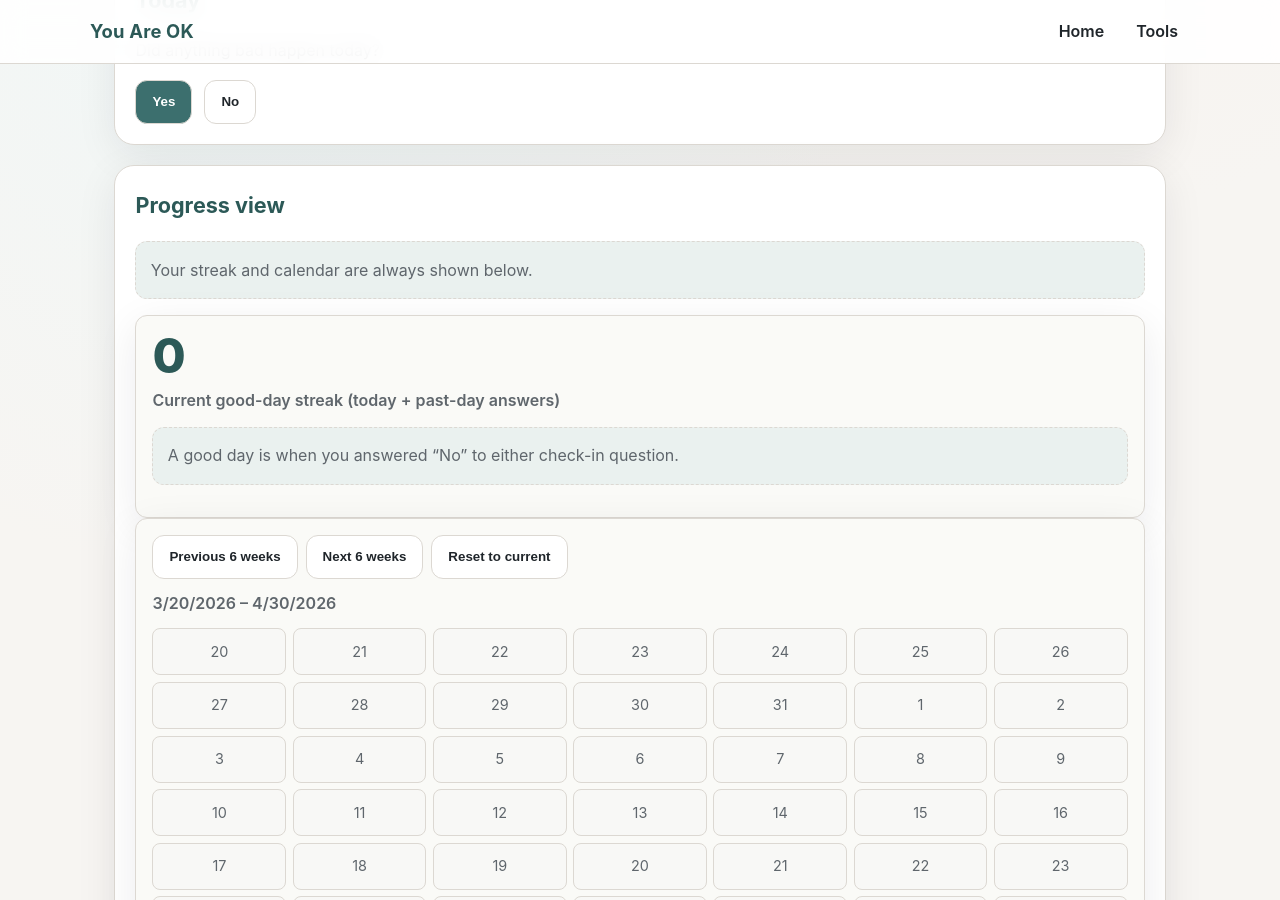
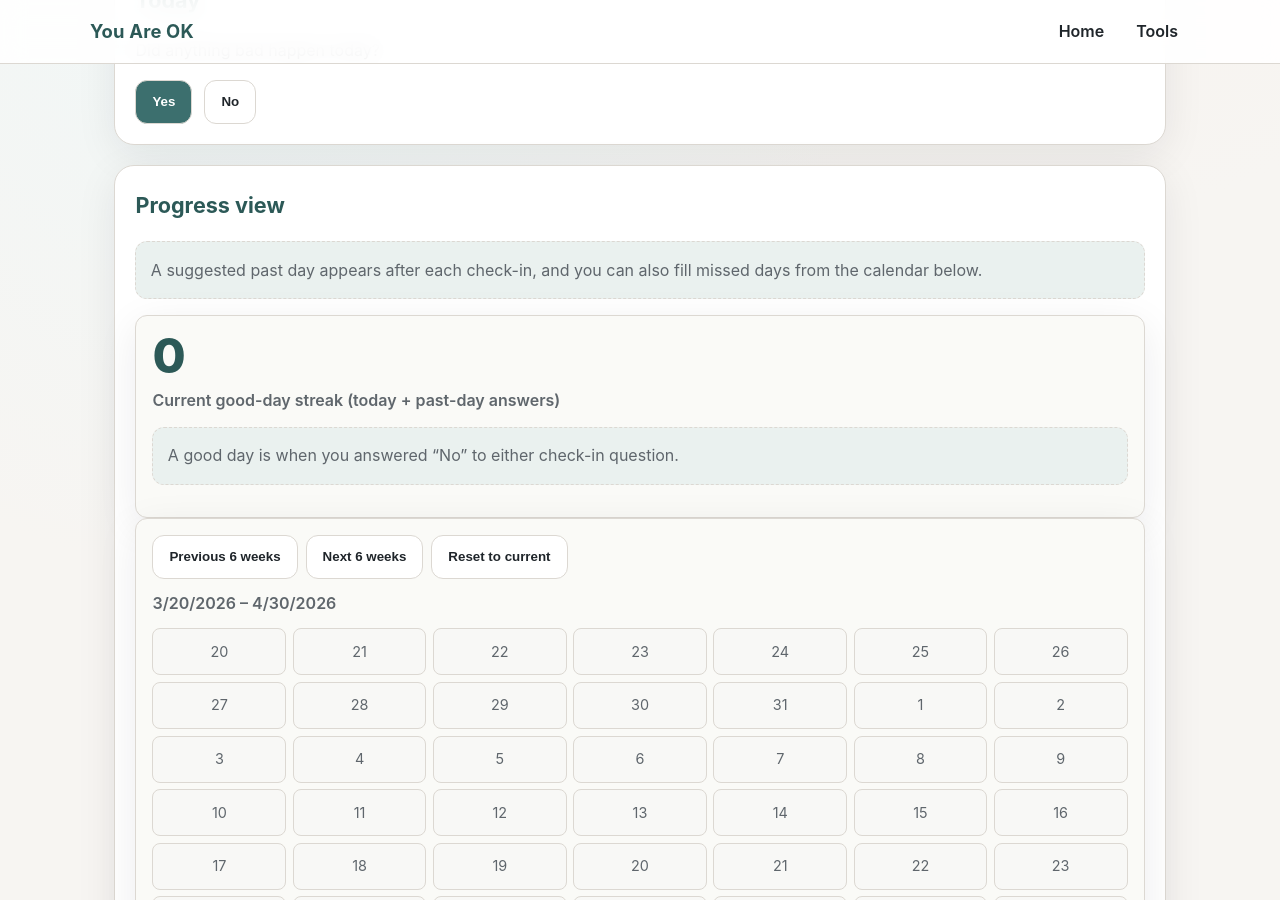
Before and after one commit to ptrcko/you-are-ok, a Jekyll site: the page built from tools/positive-record.md, in a window 1280 px wide and 900 px high, scrolled down 400 px. Built offline with Jekyll 4.4.1, drawn with Linux system fonts in a browser that asks for light colours; some of the changed lines change nothing that is shown.

Commit message:
Keep suggested random past day alongside calendar missed-day logging

```diff
--- a/assets/js/tools/positive-record/controller.js
+++ b/assets/js/tools/positive-record/controller.js
@@ -1,4 +1,12 @@
-import { createEntry, deleteEntry, formatLongDate, listEntries, randomReflection, saveEntry } from './data.js';
+import {
+  createEntry,
+  deleteEntry,
+  formatLongDate,
+  listEntries,
+  randomPastDate,
+  randomReflection,
+  saveEntry,
+} from './data.js';
 import {
   getPageElements,
   renderEntries,
@@ -78,7 +86,17 @@
 
     todayAnswer = button.dataset.answer;
     reflectionSection.hidden = true;
-    setStatus(statusEl, 'Select a missed date from the calendar below.');
+
+    selectedPastDate = randomPastDate();
+    const formattedPastDate = formatLongDate(selectedPastDate);
+    setPastQuestion(pastQuestion, formattedPastDate);
+    setPastDateNote(pastDateNote, {
+      dateText: formattedPastDate,
+      isRememberedLog: true,
+    });
+    pastSection.hidden = false;
+
+    setStatus(statusEl, 'Answer this suggested past day, or pick a missed date from the calendar below.');
   }
 
   function handlePastAnswer(event) {
--- a/tools/positive-record.md
+++ b/tools/positive-record.md
@@ -42,7 +42,7 @@
 
 <section>
   <h2>Progress view</h2>
-  <p class="notice">Your streak and calendar are always shown below.</p>
+  <p class="notice">A suggested past day appears after each check-in, and you can also fill missed days from the calendar below.</p>
   <div id="viz-panels" class="viz-panels"></div>
 </section>
 
```
